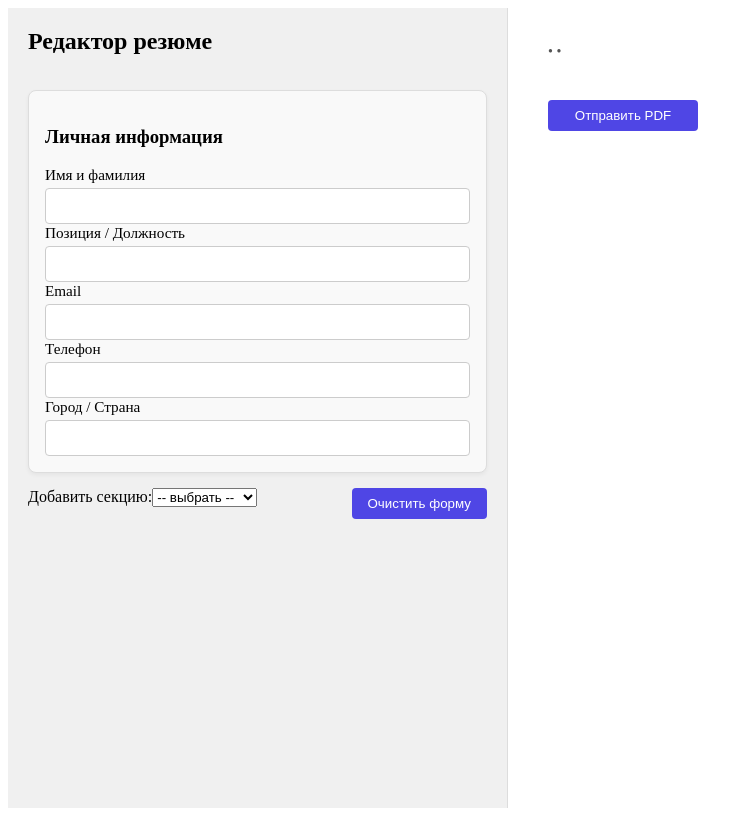
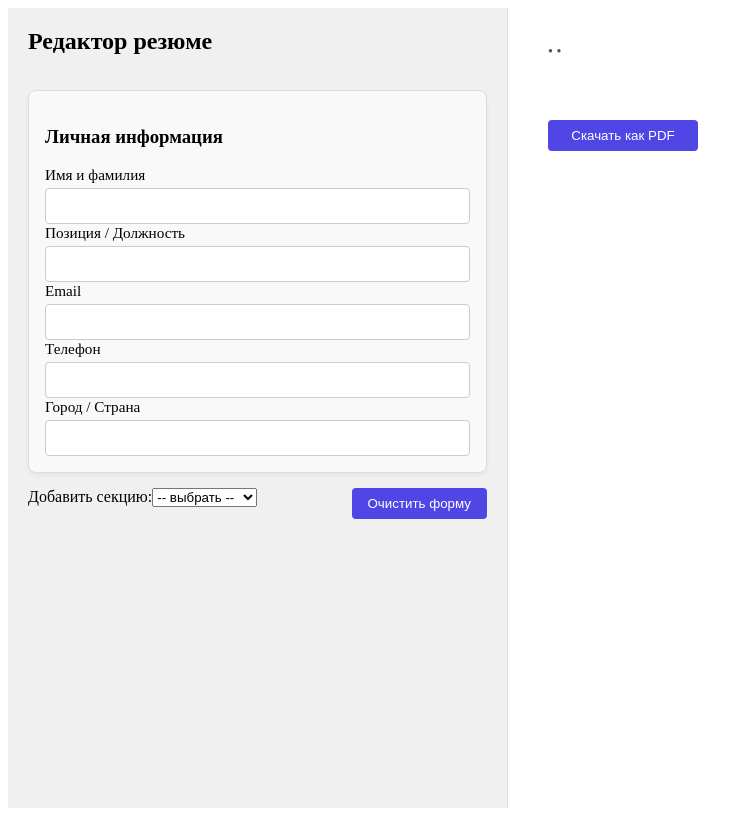
Before and after one commit to DariaKott/cv-editor, a React (Vite) app: page / in a window 1280 px wide. Shown: the whole page, without its empty margins (0-753 px from the left). Built offline with nearby package versions, Linux system fonts and the light colour scheme.

Commit message:
Added pdf-loader

```diff
--- a/package.json
+++ b/package.json
@@ -17,6 +17,7 @@
     "@dnd-kit/core": "^6.3.1",
     "@dnd-kit/sortable": "^10.0.0",
     "@dnd-kit/utilities": "^3.2.2",
+    "html2pdf.js": "^0.10.3",
     "react": "^19.1.0",
     "react-dom": "^19.1.0",
     "uuid": "^11.1.0"
--- a/src/components/Preview/Preview.module.scss
+++ b/src/components/Preview/Preview.module.scss
@@ -6,3 +6,13 @@
   gap: 20px;
   padding: 20px 40px;
 }
+
+.wrapper {
+  display: flex;
+  flex-direction: column;
+  gap: 20px;
+
+  > :last-child {
+    margin-left: 40px;
+  }
+}
--- a/src/components/Preview/Preview.tsx
+++ b/src/components/Preview/Preview.tsx
@@ -1,3 +1,6 @@
+import { useRef } from "react";
+import html2pdf from "html2pdf.js";
+
 import type { ResumeSection } from "@/types/resume";
 import type { ProfileData } from "../ProfileForm/ProfileForm";
 import { Button } from "@/shared/ui/Button/Button";
@@ -15,8 +18,26 @@ type Props = {
 };
 
 export const Preview = ({ profile, sections }: Props) => {
+  const resumeRef = useRef<HTMLDivElement>(null);
+
+  const handleDownloadPDF = () => {
+    if (!resumeRef.current) return;
+
+    html2pdf()
+      .from(resumeRef.current)
+      .set({
+        margin: 0.5,
+        filename: "resume.pdf",
+        image: { type: "jpeg", quality: 0.98 },
+        html2canvas: { scale: 2 },
+        jsPDF: { unit: "in", format: "a4", orientation: "portrait" },
+      })
+      .save();
+  };
+
   return (
-    <div className={styles.preview}>
+    <div className={styles.wrapper}>
+      <div ref={resumeRef} className={styles.preview}>
         <ProfilePreview data={profile} />
 
         {sections.map((section) => {
@@ -33,10 +54,9 @@ export const Preview = ({ profile, sections }: Props) => {
               return null;
           }
         })}
+      </div>
 
-      <Button onClick={() => console.log("PDF отправлен")}>
-        Отправить PDF
-      </Button>
+      <Button onClick={handleDownloadPDF}>Скачать как PDF</Button>
     </div>
   );
 };
--- /dev/null
+++ b/src/types/html2pdf.d.ts
@@ -0,0 +1 @@
+declare module 'html2pdf.js';
```
Also changed, not shown: 1 other file (tests, documents, lock files or other folders). Lines whose indentation alone changed are shown as unchanged.
